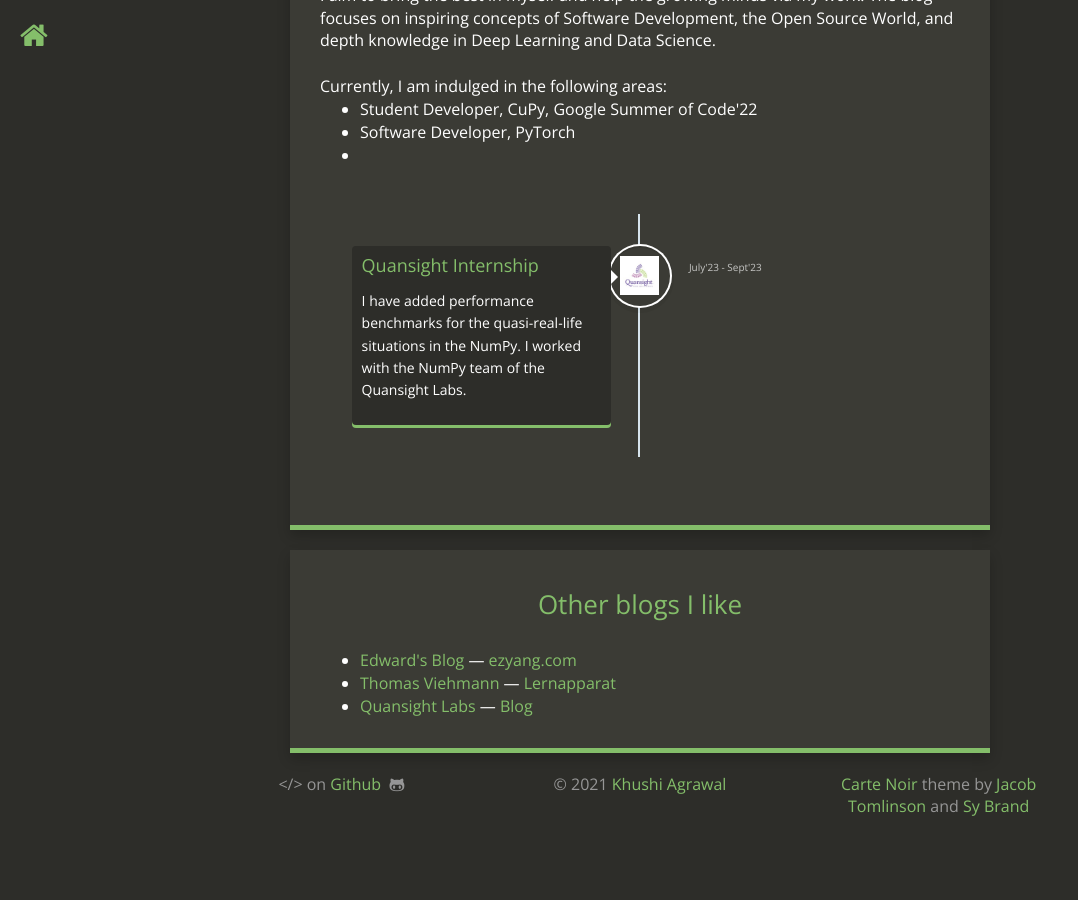
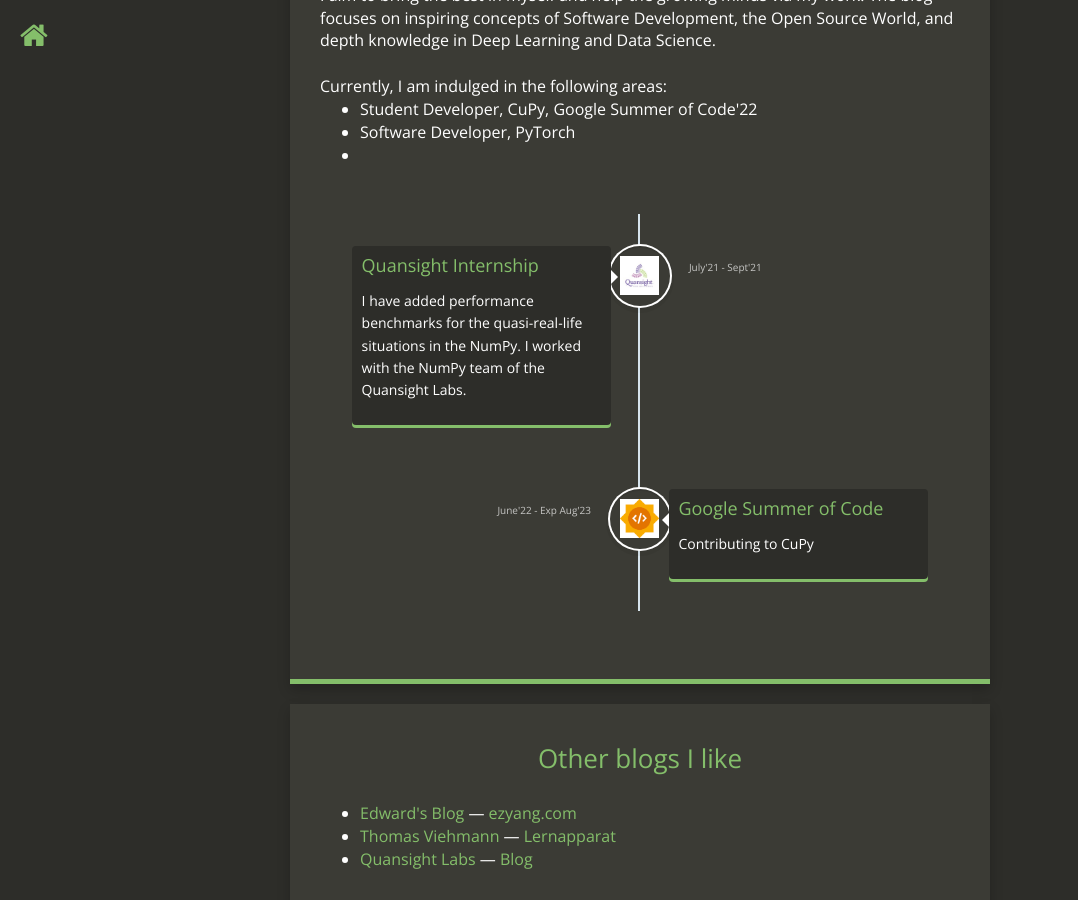
Before and after one commit to khushi-411/khushi-411.github.io, a Jekyll site: the page built from index.html, in a window 1280 px wide and 900 px high, scrolled down 1195 px. Shown: the whole window, without its empty margins (0-1078 px from the left). Built offline with Jekyll 4.4.1, drawn with Linux system fonts in a browser that asks for light colours; nearby versions of some CDN libraries; before the commit the page ends 2033 px from its top, so only the background shows below that.

Commit message:
add experience and minor fix

```diff
--- a/Gemfile
+++ b/Gemfile
@@ -1,5 +1,5 @@
 source "https://rubygems.org"
-ruby "3.0.3"
+ruby "3.1.1"
 
 gem "jekyll", "~> 4.2.1"
 
--- a/index.html
+++ b/index.html
@@ -76,6 +76,7 @@
 		</ul>
 
 	<section id="cd-timeline" class="cd-container">
+
 	  <div class="cd-timeline-block">
 	    <div class="cd-timeline-img cd-picture">
               <img class="cd-timeline-quansight" src="{{site-base}}/assets/quansight.jpeg">
@@ -83,9 +84,21 @@
 	    <div class="cd-timeline-content">
 	      <h2>Quansight Internship</h2>
               <p>I have added performance benchmarks for the quasi-real-life situations in the NumPy. I worked with the NumPy team of the Quansight Labs.</p>
-   	      <span class="cd-date">July'23 - Sept'23</span>
+   	      <span class="cd-date">July'21 - Sept'21</span>
 	    </div> <!-- cd-timeline-content -->
           </div>
+
+	  <div class="cd-timeline-block">
+	    <div class="cd-timeline-img cd-picture">
+              <img class="cd-timeline-gsoc" src="{{site-base}}/assets/gsoc.png">
+            </div>
+	    <div class="cd-timeline-content">
+	      <h2>Google Summer of Code</h2>
+              <p>Contributing to CuPy</p>
+   	      <span class="cd-date">June'22 - Exp Aug'23</span>
+	    </div> <!-- cd-timeline-content -->
+          </div>
+
 	</section> <!-- cd-timeline -->
 
 	</div>
```
Also changed, not shown: assets/gsoc.png (added).
